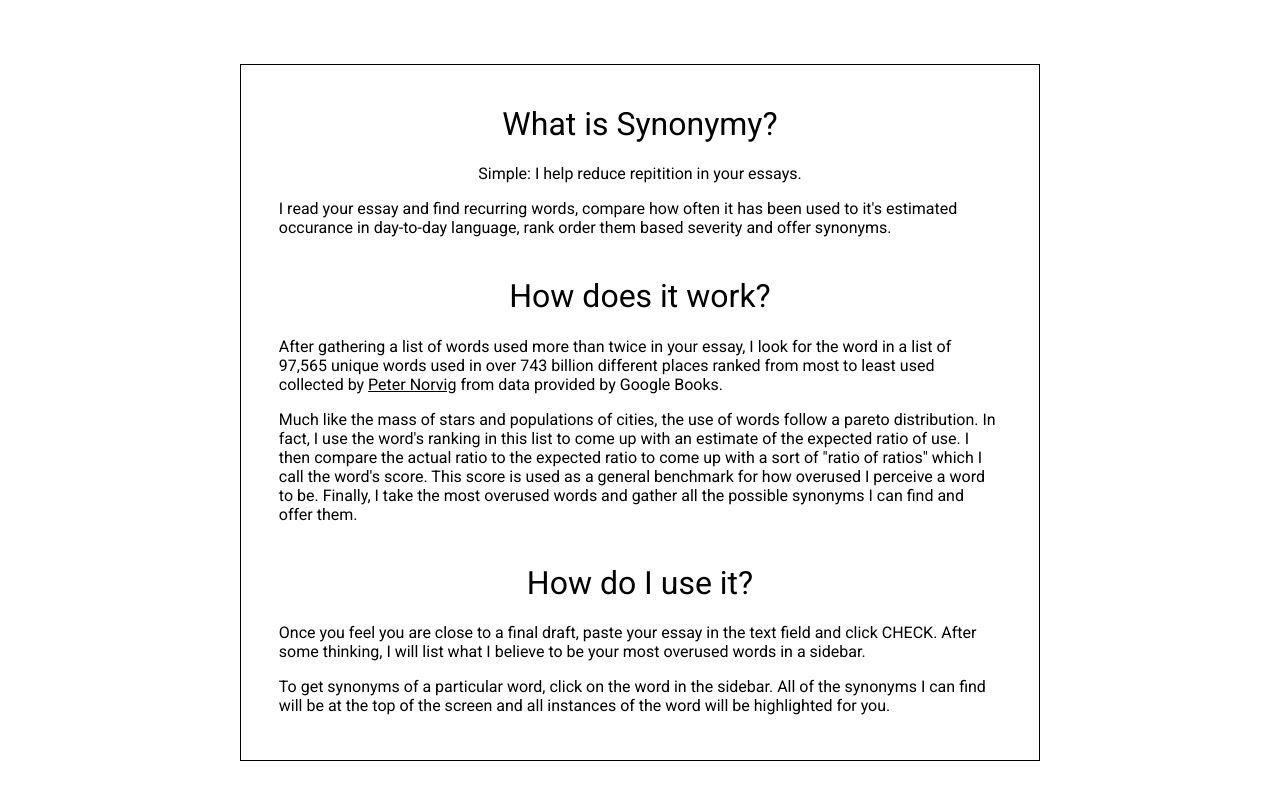
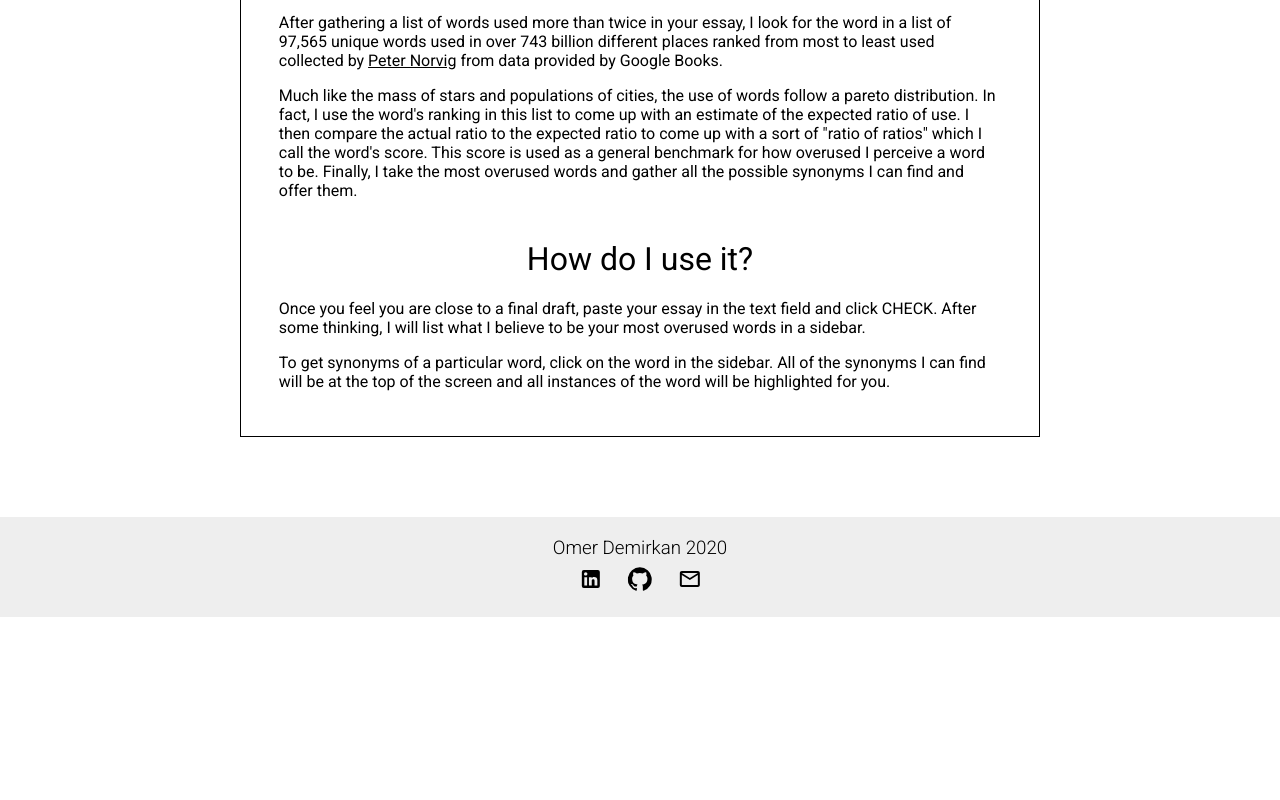
Before and after one commit to omerdemirkan/synonymy, a React (Create React App) app in the folder front-end/: page / in a window 1280 px wide. Shown: the part 826-1626 px from the top of the page. After the commit the page ends 1443 px from the top, so only its background shows below. Built offline with nearby package versions, Linux system fonts and the light colour scheme.

Commit message:
create barebones footer

```diff
--- a/front-end/src/App.js
+++ b/front-end/src/App.js
@@ -6,6 +6,7 @@ import Main from './components/Main/Main';
 import UserInput from './containers/UserInput/UserInput';
 import About from './components/About/About';
 import Inspect from './containers/Inspect/Inspect';
+import Footer from './components/Footer/Footer';
 
 function App() {
 
@@ -25,7 +26,7 @@ function App() {
       <UserInput/>
       <About/>
     </Main>
-
+    <Footer/>
   </div>
 }
 
--- /dev/null
+++ b/front-end/src/components/Footer/Footer.js
@@ -0,0 +1,43 @@
+import React from 'react';
+import { connect } from 'react-redux';
+import classes from './Footer.module.css';
+import GitHubIcon from '@material-ui/icons/GitHub';
+import LinkedInIcon from '@material-ui/icons/LinkedIn';
+import MailOutlineIcon from '@material-ui/icons/MailOutline';
+
+const Footer = props => {
+    return <div
+    className={classes.Footer}
+    style={{backgroundColor: props.pallete.navbar, color: props.pallete.navbarText}}
+    >
+        <div className={classes.InfoBox}>
+            <h3 className={classes.NameYear}>Omer Demirkan {new Date().getFullYear()}</h3>
+            <div className={classes.Icons}>
+
+                <a style={{color: props.pallete.navbarText}}
+                href="https://www.linkedin.com/in/omer-demirkan" target="_blank">
+                    <LinkedInIcon className={classes.LinkIcon}/>
+                </a>
+
+                <a style={{color: props.pallete.navbarText}}
+                href="https://github.com/omerdemirkan" target="_blank">
+                    <GitHubIcon className={classes.LinkIcon}/>
+                </a>
+
+                <a style={{color: props.pallete.navbarText}}
+                href="mailto:omerfarukpiano@gmail.com">
+                    <MailOutlineIcon className={classes.LinkIcon}/>
+                </a>
+            </div>
+        </div>
+
+    </div>
+}
+
+const mapStateToProps = state => {
+    return {
+        pallete: state.pallete.pallete
+    }
+}
+
+export default connect(mapStateToProps)(Footer)
--- /dev/null
+++ b/front-end/src/components/Footer/Footer.module.css
@@ -0,0 +1,24 @@
+.Footer {
+    height: 100px;
+    box-sizing: border-box;
+    background-color: red;
+    padding: 20px 0;
+}
+
+.NameYear {
+    margin: 0;
+    text-align: center;
+    font-weight: 300;
+}
+
+.InfoBox {
+    display: inline-block;
+    margin-left: 50%;
+    transform: translate(-50%);
+}
+
+.Icons {
+    display: flex;
+    justify-content: space-evenly;
+    padding: 8px 0;
+}
--- a/front-end/src/components/Main/Main.module.css
+++ b/front-end/src/components/Main/Main.module.css
@@ -1,6 +1,6 @@
 .Main {
     width: 100%;
-    padding: 60px 0;
+    padding: 60px 0 30px;
     transition: background-color 0.2s ease;
 }
 
--- a/front-end/src/containers/UserInput/UserInput.module.css
+++ b/front-end/src/containers/UserInput/UserInput.module.css
@@ -19,12 +19,11 @@
 
 .TextFieldBox {
     width: 60%;
-    /* min-height: 70vh; */
     padding: 15px 15px 50px;
     border: 1px solid;
     position: relative;
     margin: 0 10px;
-    min-height: 60vh;
+    min-height: 30vh;
     position: relative;
     background-color: transparent;
 }
@@ -75,7 +74,6 @@ td {
 .TextField {
     resize: none;
     width: 100%;
-    min-height: 70vh;
     background-color: transparent;
     padding: 0;
     z-index: 1000;
--- a/front-end/src/store/reducers/pallete.js
+++ b/front-end/src/store/reducers/pallete.js
@@ -5,6 +5,7 @@ const mapModeToPallete = darkMode => {
         return {
             backgroundMain: '#222',
             backgroundSecondary: 'black',
+            textArea: 'black',
             userInputText: 'white',
             userInputTextHighlight: '#005e86',
             navbar: '#333',
@@ -14,6 +15,7 @@ const mapModeToPallete = darkMode => {
         return {
             backgroundMain: 'white',
             backgroundSecondary: 'white',
+            textArea: 'black',
             userInputText: 'black',
             userInputTextHighlight: '#b1d5e5',
             navbar: '#eee',
```
